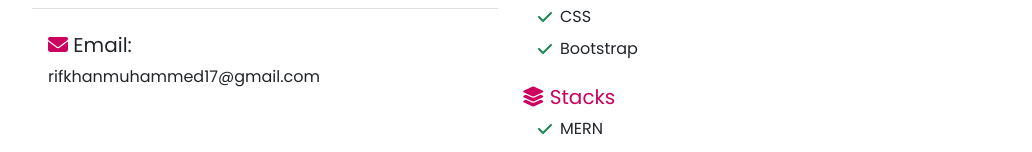
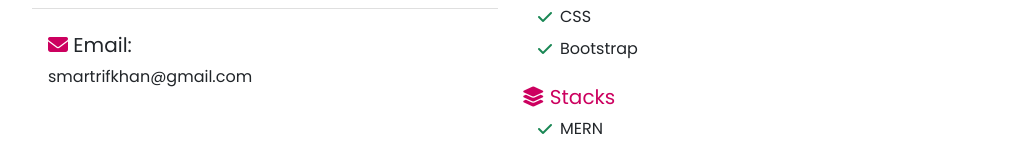
Before and after one commit to Rifkhankhan/Portfolio, a website: page index.html in a window 1280 px wide. Shown: the part 2095-2247 px from the top of the page, without its empty margins (130-1162 px from the left). Drawn offline with Linux system fonts and the light colour scheme.

Commit message:
change email

```diff
--- a/index.html
+++ b/index.html
@@ -138,7 +138,7 @@
 								<h5 class="text-transform">
 									<i class="fas fa-envelope text-primary"></i> Email:
 								</h5>
-								<p>rifkhanmuhammed17@gmail.com</p>
+								<p>smartrifkhan@gmail.com</p>
 							</li>
 						</ul>
 					</div>
```
